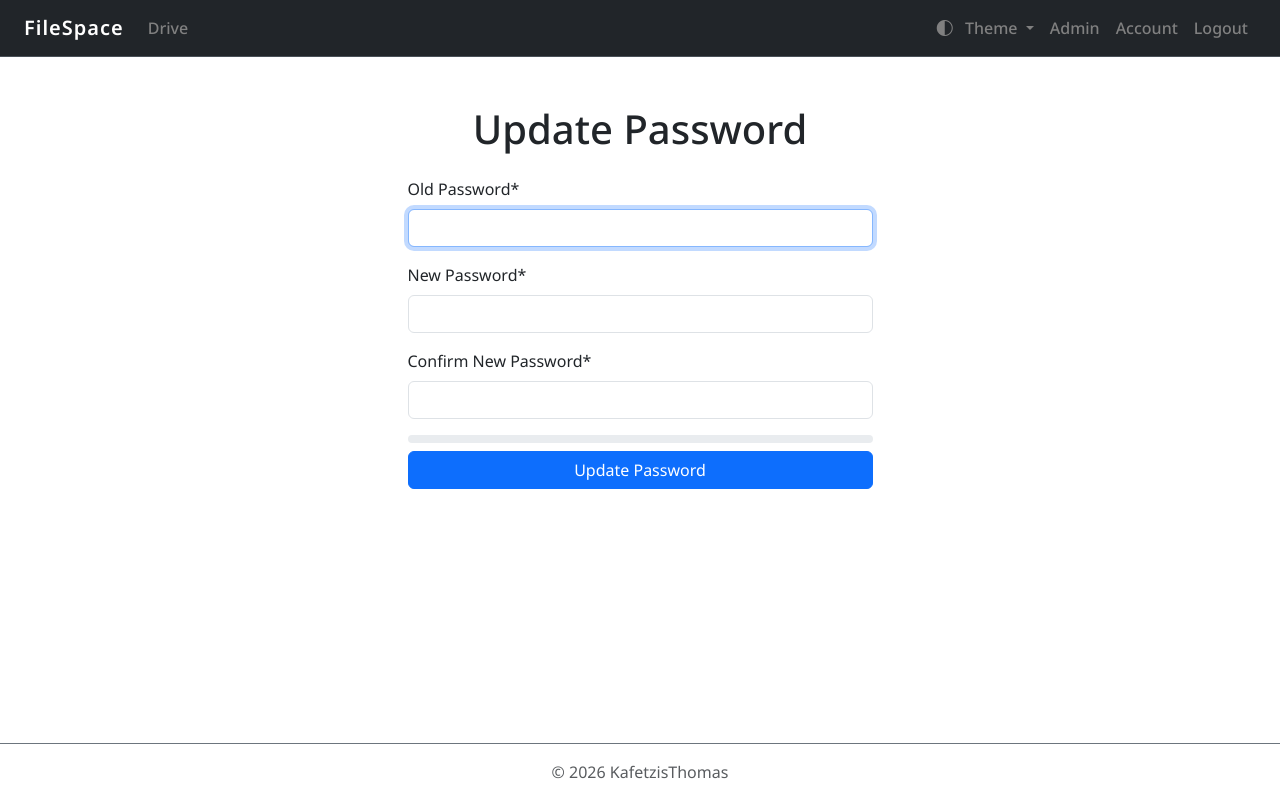
After one commit to KafetzisThomas/FileSpace, a Django app: page /user/account/update_password/ in a window 1280 px wide. The commit adds this page. Run offline with Django 5.2, Linux system fonts and the light colour scheme; the visitor is signed in with stand-in values (Sample User, id 1); some libraries are stand-ins or nearby versions.

Commit message:
Add password change view

```diff
--- /dev/null
+++ b/templates/users/update_password.html
@@ -0,0 +1,50 @@
+{% extends "base.html" %}
+{% load crispy_forms_tags %}
+
+{% block title %}Update Password{% endblock title %}
+
+{% block content %}
+    <div class="container d-flex justify-content-center">
+        <div class="col-12 col-md-6 col-lg-5">
+            <h1 class="text-center mt-4 mb-4">Update Password</h1>
+            <form action="{% url 'users:update_password' %}" method='POST'>
+                {% csrf_token %}
+                {{ form|crispy }}
+
+                <div class="mt-2">
+                    <div class="progress" style="height: 8px;">
+                        <div id="password-strength-bar" class="progress-bar" role="progressbar" style="width: 0%;" aria-valuenow="0" aria-valuemin="0" aria-valuemax="100"></div>
+                    </div>
+                    <small id="password-strength-text" class="form-text"></small>
+                </div>
+                <button name="submit" class="btn btn-primary w-100 mt-2">Update Password</button>
+            </form>
+        </div>
+    </div>
+
+    <script src="https://cdnjs.cloudflare.com/ajax/libs/zxcvbn/4.4.2/zxcvbn.js"></script>
+
+    <script>
+        document.addEventListener('DOMContentLoaded', () => {
+            const pwd = document.getElementById('id_new_password1');
+            const bar = document.getElementById('password-strength-bar');
+            const text = document.getElementById('password-strength-text');
+
+            const levels = ["Very Weak", "Weak", "Fair", "Good", "Strong"];
+            const colors = ["bg-danger", "bg-danger", "bg-warning", "bg-primary", "bg-success"];
+
+            pwd.addEventListener('input', () => {
+                const val = pwd.value;
+                const result = zxcvbn(val);
+
+                const score = result.score;  // 0 – 4 (=5 levels -> above list)
+                const percentage = (score + 1) * 20;
+
+                bar.style.width = percentage + "%";
+                bar.className = "progress-bar " + colors[score];
+                bar.setAttribute("aria-valuenow", percentage);
+                text.textContent = levels[score] + (val ? ` — ${result.feedback.suggestions.join(' ')}` : "");
+            });
+        });
+    </script>
+{% endblock content %}
--- a/users/forms.py
+++ b/users/forms.py
@@ -1,7 +1,8 @@
 from django import forms
-from django.contrib.auth.forms import UserCreationForm
+from django.contrib.auth.forms import UserCreationForm, PasswordChangeForm
 from django.contrib.auth.models import User
 from zxcvbn import zxcvbn
+
 
 class RegistrationForm(UserCreationForm):
     class Meta:
@@ -17,7 +18,25 @@ class RegistrationForm(UserCreationForm):
 
         return password
 
+
 class UsernameUpdateForm(forms.ModelForm):
     class Meta:
         model = User
         fields = ("username",)
+
+
+class NewPasswordChangeForm(PasswordChangeForm):
+    old_password = forms.CharField(label="Old Password",
+        widget=forms.PasswordInput(attrs={"autofocus": "autofocus", "class": "form-control"})
+    )
+    new_password1 = forms.CharField(label="New Password", widget=forms.PasswordInput)
+    new_password2 = forms.CharField(label="Confirm New Password", widget=forms.PasswordInput)
+
+    def clean_new_password1(self):
+        password = self.cleaned_data.get("new_password1")
+        if password:
+            result = zxcvbn(password)
+            if result["score"] < 3:  # 0 – 4 (=5 levels)
+                raise forms.ValidationError("Password is too weak. Try adding more characters, numbers or symbols.")
+
+        return password
--- a/users/urls.py
+++ b/users/urls.py
@@ -7,6 +7,7 @@ urlpatterns = [
     path("register/", views.register, name="register"),
     path("login/", auth_views.LoginView.as_view(template_name="users/login.html"), name="login"),
     path("account/", views.account, name="account"),
+    path("account/update_password/", views.update_password, name="update_password"),
     path("account/delete_account/", views.delete_account, name="delete_account"),
     path("logout/", auth_views.LogoutView.as_view(next_page="users:login"), name="logout"),
 ]
--- a/users/views.py
+++ b/users/views.py
@@ -1,7 +1,8 @@
 from django.shortcuts import render, redirect
+from django.contrib.auth import update_session_auth_hash
 from django.contrib.auth.decorators import login_required
 from django.contrib import messages
-from .forms import RegistrationForm, UsernameUpdateForm
+from .forms import RegistrationForm, UsernameUpdateForm, NewPasswordChangeForm
 from .utils import send_discord_signup_alert
 
 def register(request):
@@ -36,6 +37,20 @@ def account(request):
     return render(request, "users/account.html", {"username_form": username_form})
 
 @login_required
+def update_password(request):
+    if request.method == "POST":
+        form = NewPasswordChangeForm(request.user, request.POST)
+        if form.is_valid():
+            user = form.save()
+            update_session_auth_hash(request, user)
+            messages.success(request, "Your password was successfully updated!")
+            return redirect("users:account")
+    else:
+        form = NewPasswordChangeForm(request.user)
+
+    return render(request, "users/update_password.html", {"form": form})
+
+@login_required
 def delete_account(request):
     user = request.user
     user.delete()
```
Also changed, not shown: templates/users/account.html (+5 -2 lines).
